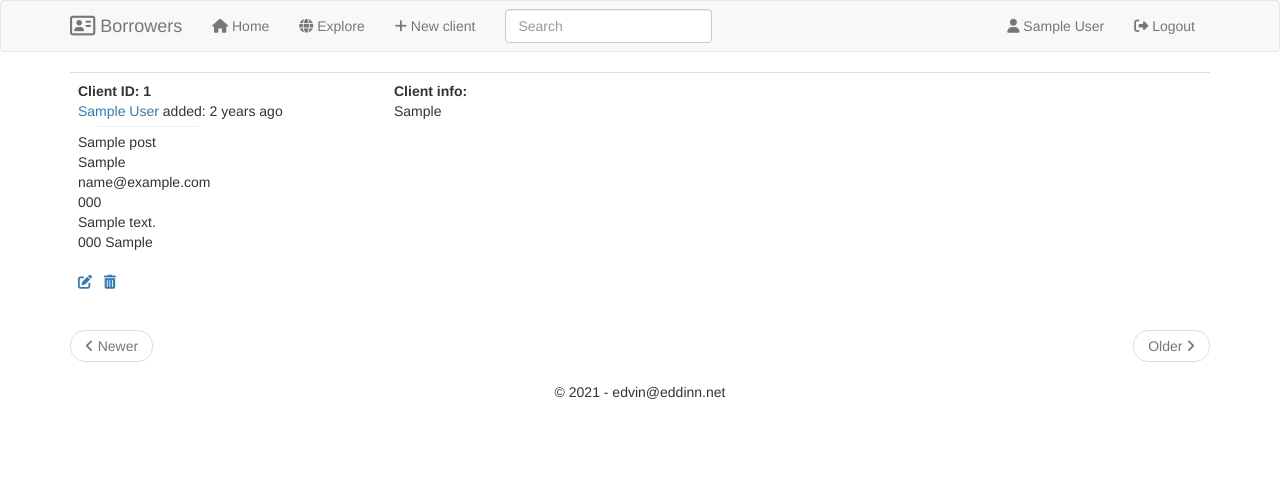
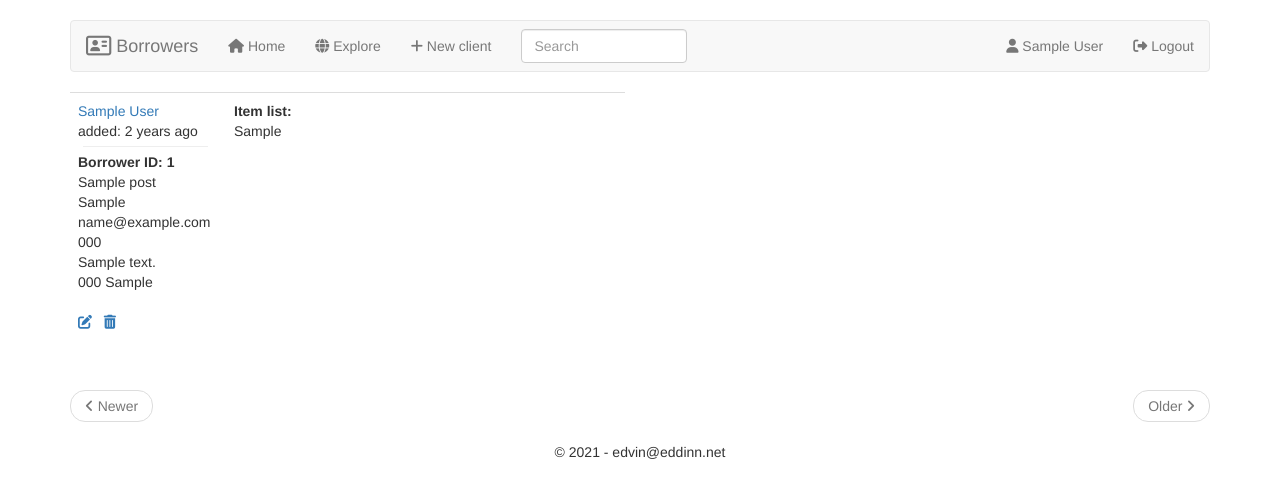
Before and after one commit to eddinn/borrowers, a Flask app: page / in a window 1280 px wide. Shown: the top 498 px of the page. Run offline with Flask 2, Linux system fonts and the light colour scheme; a user stored in the database is signed in; tables that the repository leaves empty hold one stand-in row (values such as "Sample post"); parts of the project's set-up code (start-up, migrations or seed data) failed here and were passed over; some libraries are stand-ins or nearby versions.

Commit message:
adding grid to post view

```diff
--- a/app/templates/_post.html
+++ b/app/templates/_post.html
@@ -1,12 +1,12 @@
-<div>
+<div class="col-xs-12 col-sm-6">
     <table class="table table-hover">
         <tr>
             <td width="70px">
-                <div style="height: auto; width: 300px;">
-                    <b>Client ID: {{ post.id }}</b><br />
-                    <a href="{{ url_for('main.user', username=post.author.username) }}">{{ post.author.name }} </a>
+                <div style="height: auto; width: 140px;">
+                    <a href="{{ url_for('main.user', username=post.author.username) }}">{{ post.author.name }} </a><br />
                     added: {{ moment(post.timestamp).fromNow() }}<br />
-                    <hr style="width: auto; text-align: left; margin-left:20px; margin-top: 5px; margin-bottom: 5px; margin-right: 180px;">
+                    <hr style="width: auto; text-align: left; margin-left:5px; margin-top: 5px; margin-bottom: 5px; margin-right: 10px;">
+                    <b>Borrower ID: {{ post.id }}</b><br />
                     {{ post.clientname }}<br />
                     {{ post.clientss }}<br />
                     {{ post.clientemail }}<br />
@@ -19,8 +19,8 @@
                 </div>
             </td>
             <td>
-                <div style="height: auto; width: 400px;">
-                    <b>Client info:</b><br />
+                <div style="height: auto; width: 380px;">
+                    <b>Item list:</b><br />
                     {{ post.clientinfo|safe }}<br />
                 </div>
             </td>
--- a/app/templates/base.html
+++ b/app/templates/base.html
@@ -4,8 +4,8 @@
 {% endblock %}
 {% block navbar %}
 <script src="https://kit.fontawesome.com/81c190df67.js" crossorigin="anonymous"></script>
-    <nav class="navbar navbar-default">
-        <div class="container">
+    <div class="container">
+        <nav class="navbar navbar-default justify-content-between" style="margin-top: 20px;">
             <div class="navbar-header">
                 <button type="button" class="navbar-toggle collapsed" data-toggle="collapse" data-target="#bs-example-navbar-collapse-1" aria-expanded="false">
                     <span class="sr-only">Toggle navigation</span>
@@ -26,7 +26,7 @@
                 {% if g.search_form %}
                 <form class="navbar-form navbar-left" method="get" action="{{ url_for('main.search') }}">
                     <div class="form-group">
-                        {{ g.search_form.q(size=20, class='form-control', placeholder=g.search_form.q.label.text) }}
+                        {{ g.search_form.q(size=15, class='form-control', placeholder=g.search_form.q.label.text) }}
                     </div>
                 </form>
                 {% endif %}
@@ -39,8 +39,8 @@
                     {% endif %}
                 </ul>
             </div>
-        </div>
         </nav>
+    </div>
 {% endblock %}
 {% block content %}
     <div class="container">
--- a/app/templates/index.html
+++ b/app/templates/index.html
@@ -1,10 +1,11 @@
 {% extends "base.html" %}
 {% import 'bootstrap/wtf.html' as wtf %}
 {% block app_content %}
-<body>
-{% for post in posts %}
+<div class="row">
+    {% for post in posts %}
         {% include '_post.html' %}
     {% endfor %}
+</div>
     <nav aria-label="...">
         <ul class="pager">
             <li class="previous{% if not prev_url %} disabled{% endif %}">
@@ -19,5 +20,4 @@
             </li>
         </ul>
     </nav>
-</body>
 {% endblock %}
```
